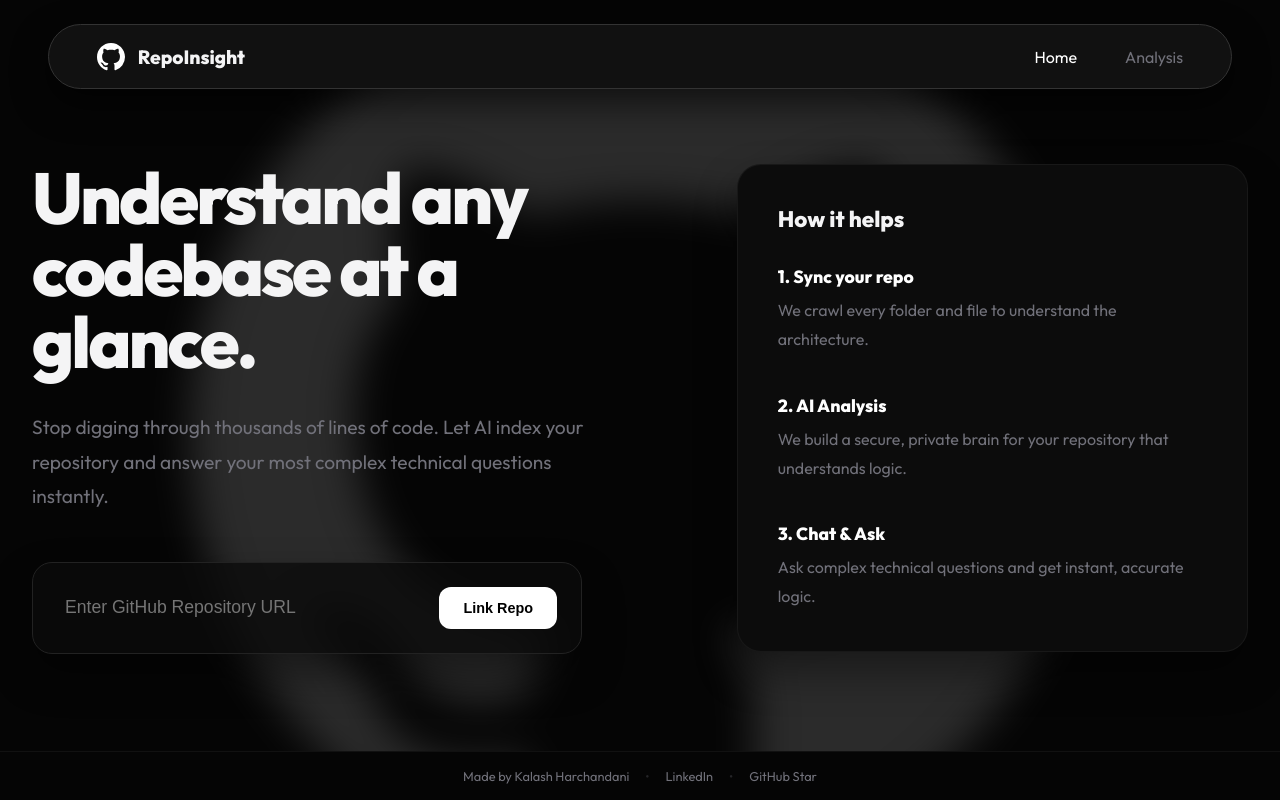
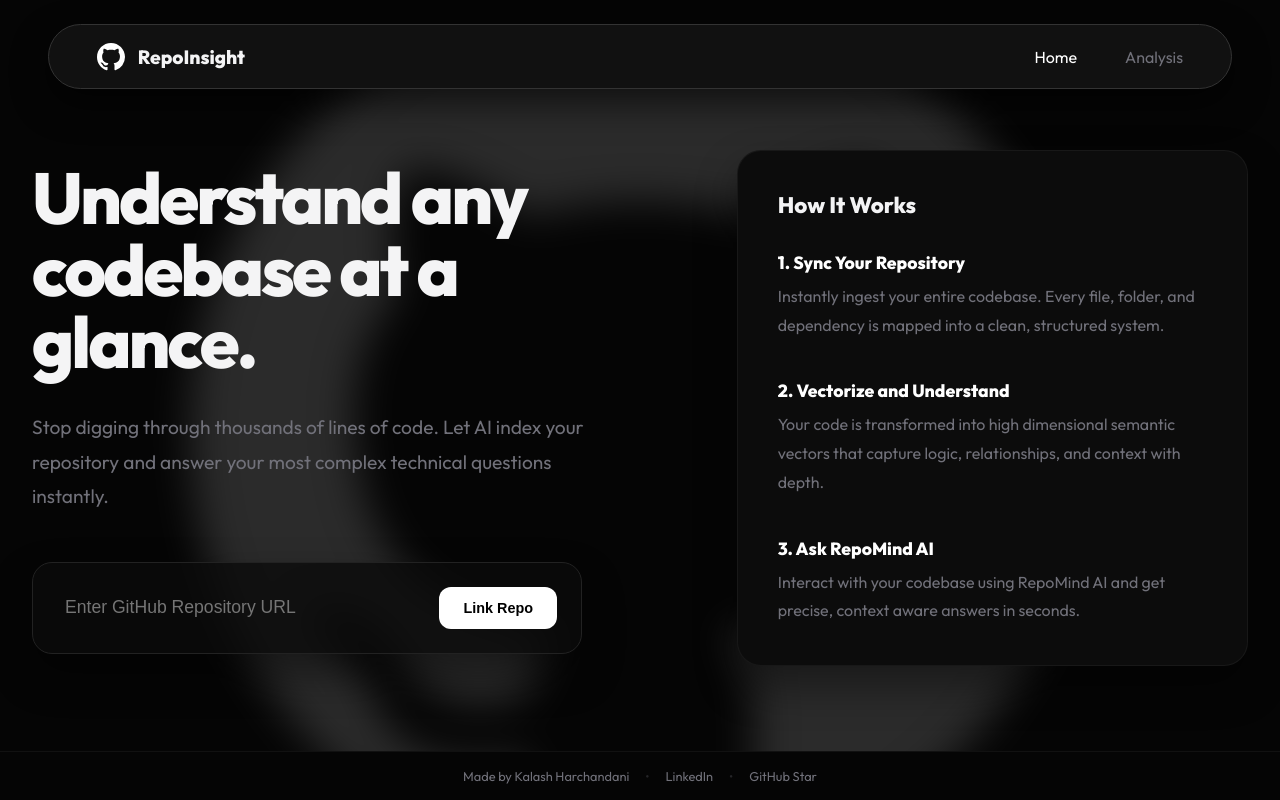
Before and after one commit to Kalash-Harchandani/repoinsight-ai, a React (Create React App) app in the folder client/: page / in a window 1280 px wide. Built offline with nearby package versions, Linux system fonts and the light colour scheme.

Commit message:
docs: update 'How It Works' content on HomeView

```diff
--- a/client/src/components/HomeView.js
+++ b/client/src/components/HomeView.js
@@ -32,18 +32,18 @@ const HomeView = ({ repoUrl, setRepoUrl, handleIndex, indexing, indexed }) => {
         </div>
 
         <div className="card">
-          <h2 style={{ fontSize: '1.4rem', marginBottom: '2rem' }}>How it helps</h2>
+          <h2 style={{ fontSize: '1.4rem', marginBottom: '2rem' }}>How It Works</h2>
           <div style={{ marginBottom: '2.5rem' }}>
-            <h3 style={{ fontSize: '1.1rem', marginBottom: '0.5rem', color: '#fff' }}>1. Sync your repo</h3>
-            <p style={{ fontSize: '1rem' }}>We crawl every folder and file to understand the architecture.</p>
+            <h3 style={{ fontSize: '1.1rem', marginBottom: '0.5rem', color: '#fff' }}>1. Sync Your Repository</h3>
+            <p style={{ fontSize: '1rem' }}>Instantly ingest your entire codebase. Every file, folder, and dependency is mapped into a clean, structured system.</p>
           </div>
           <div style={{ marginBottom: '2.5rem' }}>
-            <h3 style={{ fontSize: '1.1rem', marginBottom: '0.5rem', color: '#fff' }}>2. AI Analysis</h3>
-            <p style={{ fontSize: '1rem' }}>We build a secure, private brain for your repository that understands logic.</p>
+            <h3 style={{ fontSize: '1.1rem', marginBottom: '0.5rem', color: '#fff' }}>2. Vectorize and Understand</h3>
+            <p style={{ fontSize: '1rem' }}>Your code is transformed into high dimensional semantic vectors that capture logic, relationships, and context with depth.</p>
           </div>
           <div>
-            <h3 style={{ fontSize: '1.1rem', marginBottom: '0.5rem', color: '#fff' }}>3. Chat & Ask</h3>
-            <p style={{ fontSize: '1rem' }}>Ask complex technical questions and get instant, accurate logic.</p>
+            <h3 style={{ fontSize: '1.1rem', marginBottom: '0.5rem', color: '#fff' }}>3. Ask RepoMind AI</h3>
+            <p style={{ fontSize: '1rem' }}>Interact with your codebase using RepoMind AI and get precise, context aware answers in seconds.</p>
           </div>
         </div>
       </div>
```
